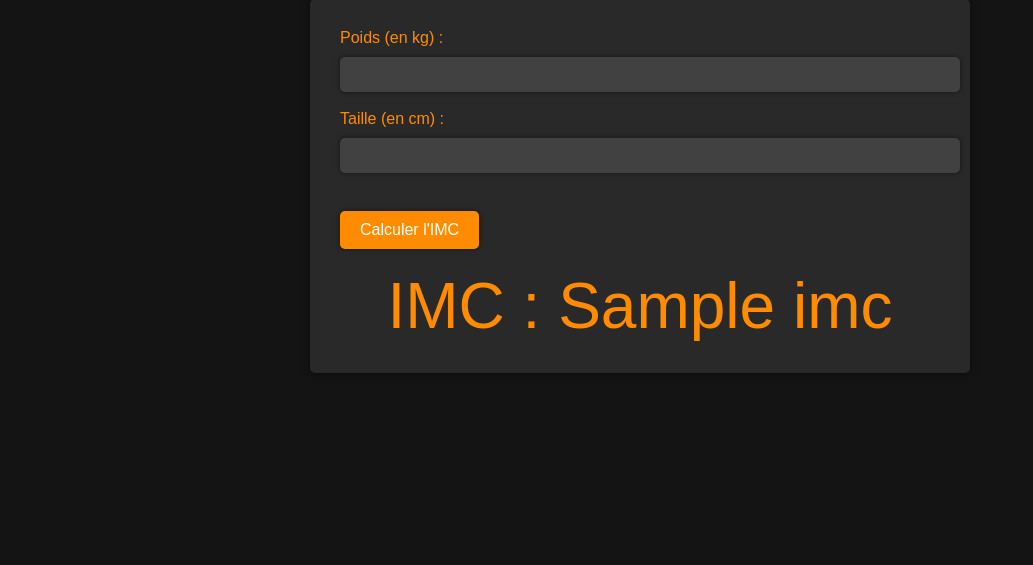
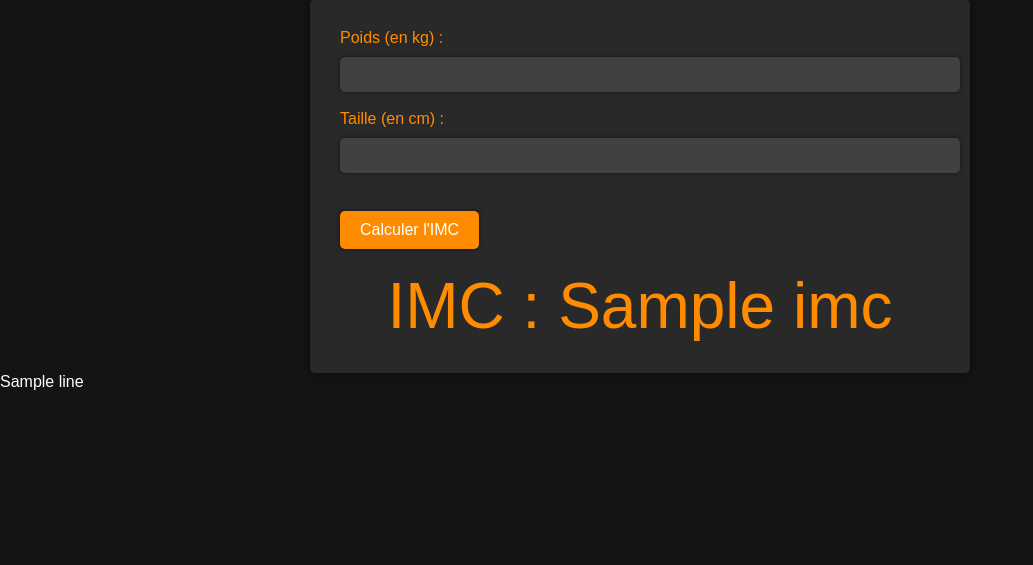
Before and after one commit to lolothi/ProjetFlask, a Flask app: template templates/imc.html in a window 1280 px wide. Shown: the part 117-682 px from the top of the page, without its empty margins (0-1033 px from the left). Run offline with Flask 2, Linux system fonts and the light colour scheme; the template is opened without the code that fills it: most values are stand-ins (such as "Sample title", 1, 10 or a date in 2020).

Commit message:
List history

```diff
--- a/app.py
+++ b/app.py
@@ -227,6 +227,8 @@ def imc():  # computes imc and returns it so it can be shown to users
         if session.get('user'):
             setDataUser(session["user"]["email"], float(
                 request.form["poids"]), float(request.form["taille"]))
-        # rendering with result
+            # rendering with result and with user
+            return render_template('imc.html', imc=imc, imc_color=imc_color,history="userHistory")
+        # rendering with result and without user
         return render_template('imc.html', imc=imc, imc_color=imc_color)
     return render_template("imc.html")  # when GET, render empty form
--- a/templates/imc.html
+++ b/templates/imc.html
@@ -25,4 +25,9 @@
 		</form>
 	<button type="button" id="retour" onclick="window.location.href=`{{ url_for('main_page') }}`">Retour</button>
 </body>
+<div>
+	{%for line in history%}
+		<div class="history_line">{{line}}</div>
+	{%endfor%}
+</div>
 {% endblock %}
```
